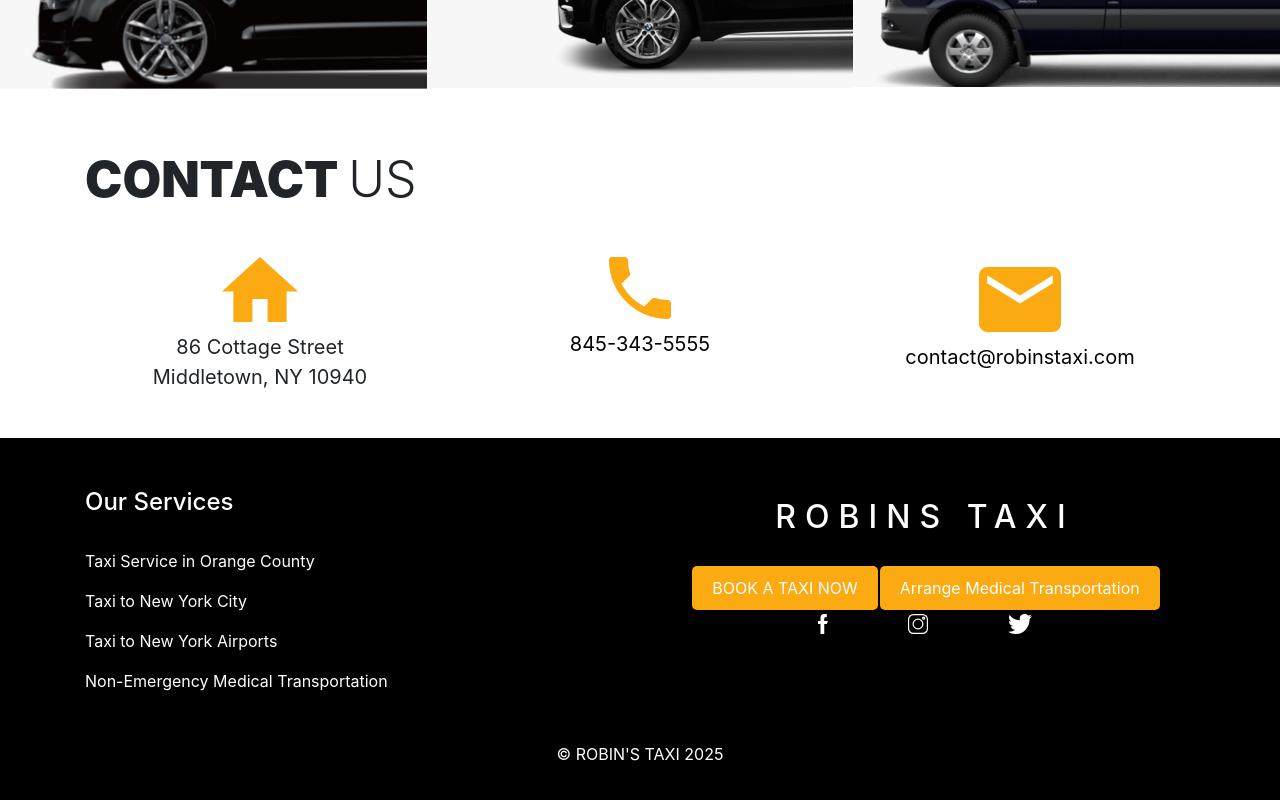
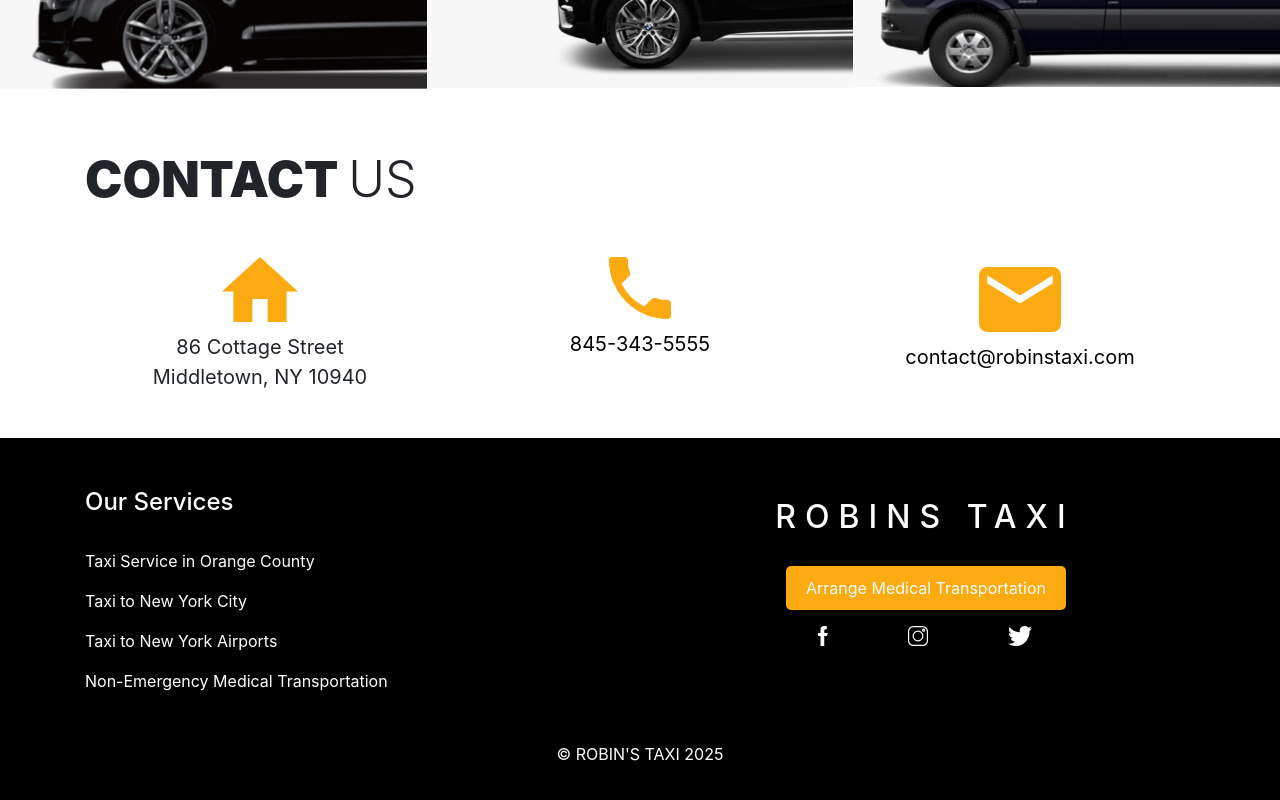
Before and after one commit to mkumar08/RobinsTaxi, an Angular app in the folder robins-taxi/: page / in a window 1280 px wide. Shown: the part 2121-2921 px from the top of the page. Built offline with nearby package versions, Linux system fonts and the light colour scheme.

Commit message:
Upgrade angular 8 to 21

```diff
--- a/robins-taxi/src/app/footer/footer.component.css
+++ b/robins-taxi/src/app/footer/footer.component.css
@@ -6,7 +6,7 @@
 }
 
 .orange-button {
-  margin: 2px auto 0 2px;
+  margin: 2px auto 12px 2px;
 }
 
 .second-column {
--- a/robins-taxi/src/app/footer/footer.component.html
+++ b/robins-taxi/src/app/footer/footer.component.html
@@ -9,12 +9,10 @@
         <p>Taxi to New York City</p>
         <p>Taxi to New York Airports</p>
         <p>Non-Emergency Medical Transportation</p>
-        <p></p>
       </div>
       <div class="col-md second-column">
         <!-- col 2 -->
         <h2>ROBINS TAXI</h2>
-        <button class="orange-button">BOOK A TAXI NOW</button>
         <button (click)="onNavigatetoMedicalReservation()" class="orange-button">Arrange Medical Transportation</button>
         <br>
         <a href="https://www.facebook.com/robinstaxi86/" target="_blank"><img src="./../../assets/facebook.svg" alt=""></a>
```
Also changed, not shown: robins-taxi/playwright.config.ts (line endings or trailing spaces), robins-taxi/src/app/app.routes.ts (line endings or trailing spaces), 2 other files (tests, documents, lock files or other folders).
